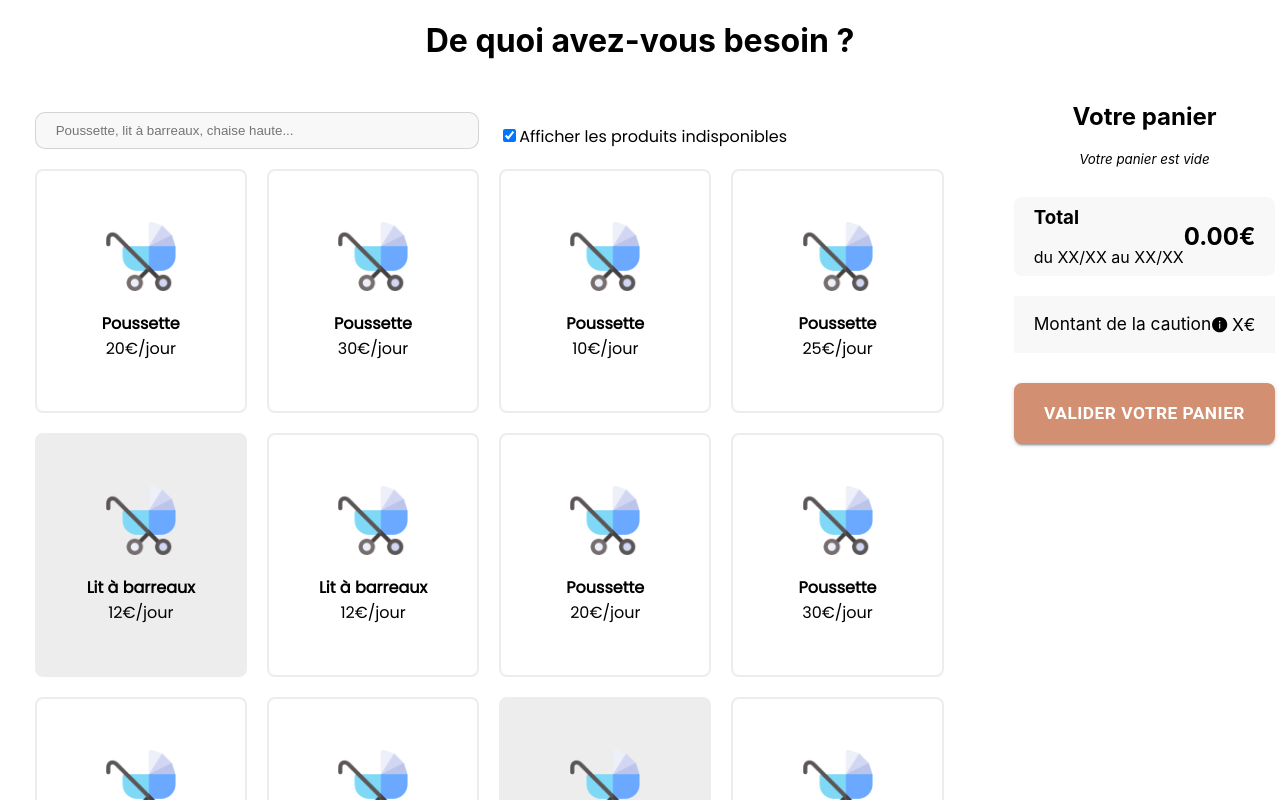
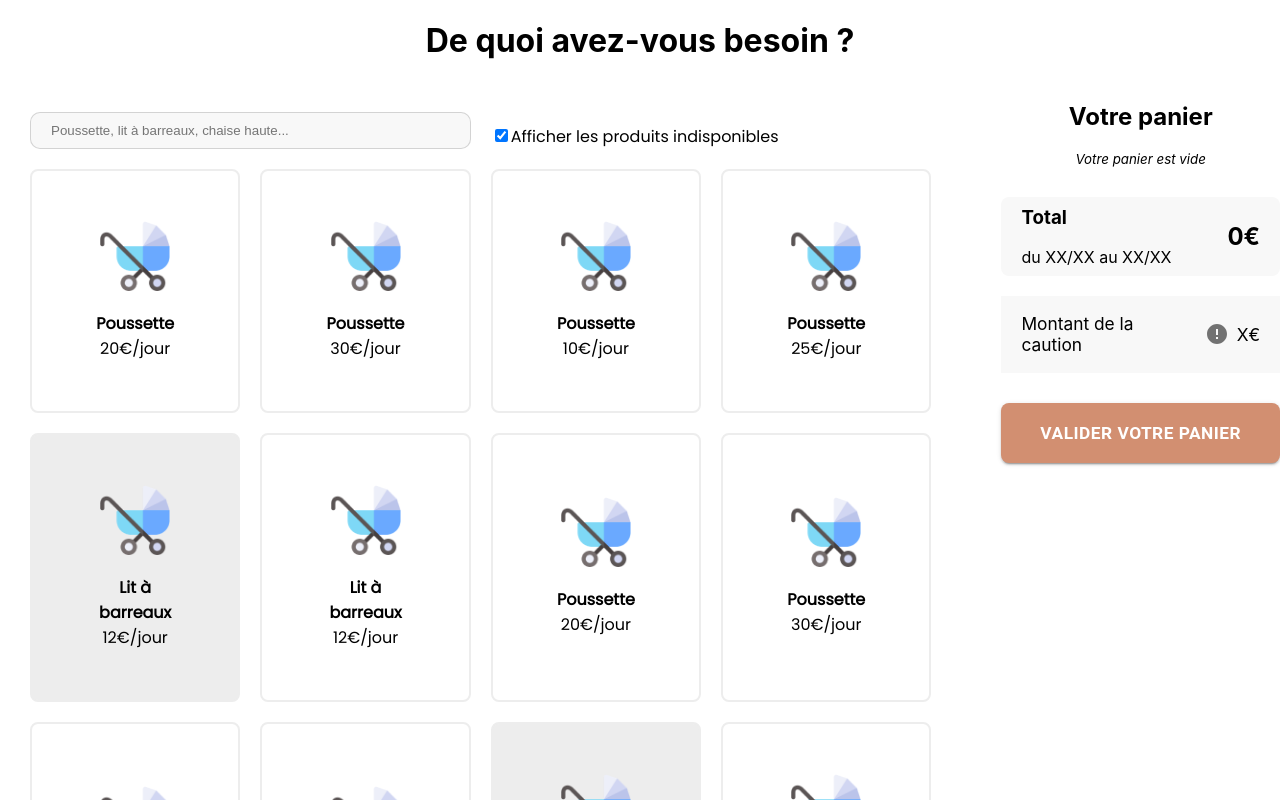
Before and after one commit to ComicScrip/locab, a Next.js app: page /reservation in a window 1280 px wide. Shown: the top 800 px of the page. Built offline with nearby package versions, Linux system fonts and the light colour scheme.

Commit message:
shooping cart done and style done

```diff
--- a/components/R_panier.js
+++ b/components/R_panier.js
@@ -1,54 +1,55 @@
 import React from "react";
 import Button from "@mui/material/Button";
-import { AiFillInfoCircle } from "react-icons/ai";
 import styles from "../styles/Panier.module.css";
-import { useState } from "react";
+import ErrorIcon from "@mui/icons-material/Error";
+import IconButton from "@mui/material/IconButton";
+import Tooltip from "@mui/material/Tooltip";
 
-export default function R_panier({ cartItems }) {
-  const [quantity, setQuantity] = useState(1);
-  const totalPrice = cartItems.reduce((a, c) => a + c.qty * c.price, 0);
+export default function R_panier({ productList, onModifie }) {
+  const cartTotal = productList.reduce(
+    (acc, cur) => acc + cur.price * cur.quantity,
+    0
+  );
+
   return (
     <div className={styles.mainContainer}>
       <div className={styles.mainTitle}>
         <h2>Votre panier</h2>
       </div>
-      {cartItems.length === 0 && (
+      {productList.length === 0 && (
         <div className={styles.emptyShop}>Votre panier est vide</div>
       )}
-      {cartItems.map((item) => (
-        <div key={item.id}>
-          <div>{item.name}</div>
+      {productList.map((product) => {
+        return (
+          <div key={product.id}>
+            <div>{product.name}</div>
             <div>
               <input
                 type="quantity"
-              onChange={(e) => setQuantity(e.target.value)}
-              value={quantity}
                 min="1"
+                placeholder="1"
+                value={productList.quantity}
+                onChange={(event) => onModifie(product.id, event.target.value)}
               />
             </div>
-          <div>
-            {quantity} x ${item.price.toFixed(2)}
+            <div>{product.price * product.quantity}</div>
           </div>
-        </div>
-      ))}
+        );
+      })}
       <div className={styles.totalContainer}>
         <div className={styles.totalInfoContainer}>
           <h3>Total</h3>
           <p>du XX/XX au XX/XX</p>
         </div>
-        <h2>{totalPrice.toFixed(2)}€</h2>
+        <h2>{cartTotal}€</h2>
       </div>
       <div className={styles.cautionContainer}>
-        <p>
-          Montant de la caution
-          <AiFillInfoCircle
-            style={{
-              verticalAlign: "middle",
-              cursor: "pointer",
-              marginBottom: "3px",
-            }}
-          />
-        </p>
+        <p>Montant de la caution</p>
+        <Tooltip title="Une empreinte sera faite sur votre carte au moment du paiement. Vous ne serez pas débité">
+          <IconButton>
+            <ErrorIcon />
+          </IconButton>
+        </Tooltip>
         <p>X€</p>
       </div>
 
--- a/pages/reservation/index.js
+++ b/pages/reservation/index.js
@@ -1,30 +1,34 @@
+import { useState } from "react";
 import R_panier from "../../components/R_panier";
 import Products from "../../components/Products";
-import { useState } from "react";
 import data from "../../components/data";
 import styles from "../../styles/Reservation.module.css";
 
-function ReservationPage() {
+function Panier() {
   const { products } = data;
-  const [cartItems, setCartItems] = useState([]);
+  const [productList, setProductList] = useState([]);
 
-  //add products
   const onAdd = (product) => {
-    const exist = cartItems.find((x) => x.id === product.id);
+    const exist = productList.find((x) => x.id === product.id);
     if (!exist) {
-      setCartItems([...cartItems, { ...product, qty: 1 }]);
+      setProductList([...productList, { ...product, quantity: 1 }]);
     }
   };
 
-  //remove products
   const onRemove = (product) => {
-    const exist = cartItems.find((x) => x.id === product.id);
-    if (exist.qty === 1) {
-      setCartItems(cartItems.filter((x) => x.id !== product.id));
+    setProductList(productList.filter((x) => x.id !== product.id));
+  };
+
+  const onModifie = (id, newQuantity) => {
+    const quantity = parseInt(newQuantity, 10);
+    if (quantity === 0) {
+      if (window.confirm("Etes vous sûr de vouloir supprimer cet article ?")) {
+        setProductList((prevList) => prevList.filter((p) => p.id !== id));
+      }
     } else {
-      setCartItems(
-        cartItems.map((x) =>
-          x.id === product.id ? { ...exist, qty: exist.qty - 1 } : x
+      setProductList((prevList) =>
+        prevList.map((product) =>
+          product.id === id ? { ...product, quantity } : product
         )
       );
     }
@@ -37,11 +41,11 @@ function ReservationPage() {
       <div className={styles.main_container}>
         <Products products={products} onAdd={onAdd} onRemove={onRemove} />
         <div className={styles.panier_style}>
-          <R_panier cartItems={cartItems} />
+          <R_panier productList={productList} onModifie={onModifie} />
         </div>
       </div>
     </>
   );
 }
 
-export default ReservationPage;
+export default Panier;
--- a/styles/Panier.module.css
+++ b/styles/Panier.module.css
@@ -72,3 +72,10 @@
   font-style: italic;
   font-size: 10pt;
 }
+
+.myText {
+  display: none;
+}
+  .icon:hover .myText {
+  display: initial;
+}
```
Also changed, not shown: package.json (+7 -1 lines), 2 other files (tests, documents, lock files or other folders). Lines whose indentation alone changed are shown as unchanged.
